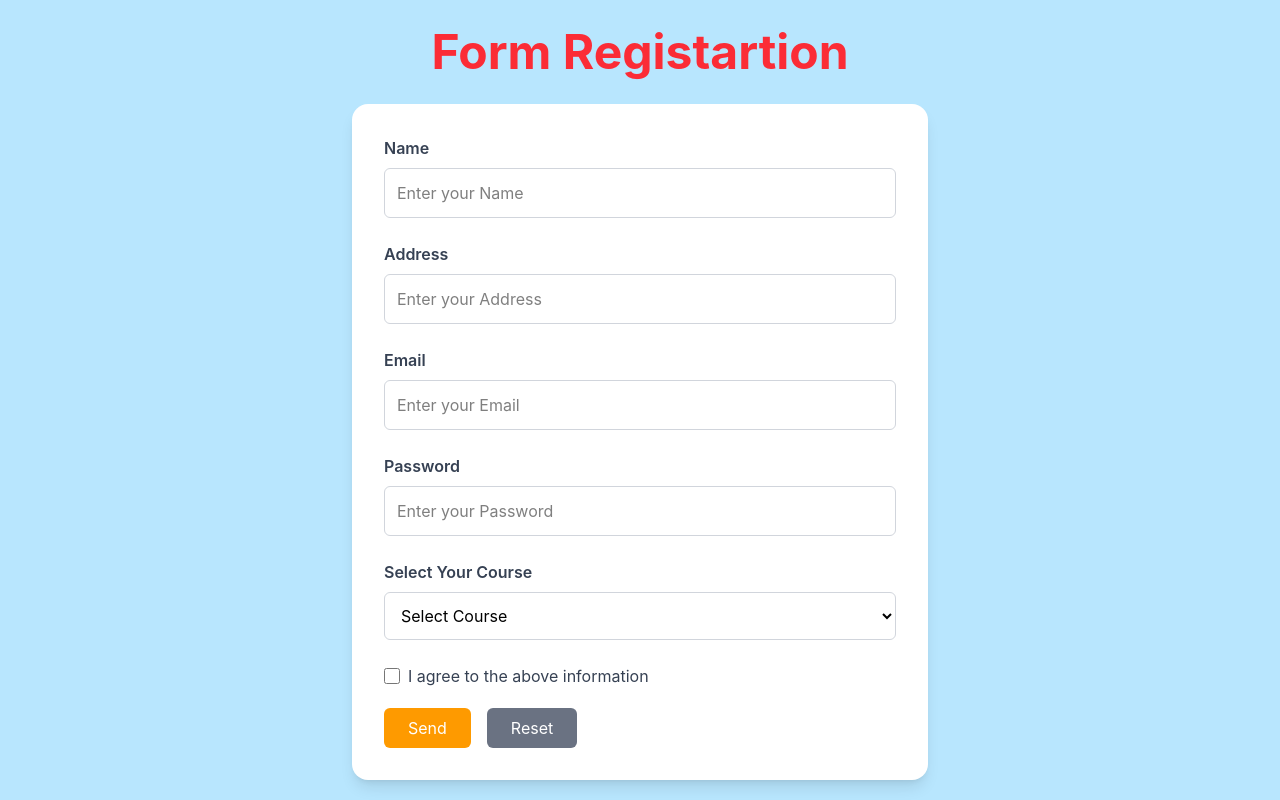
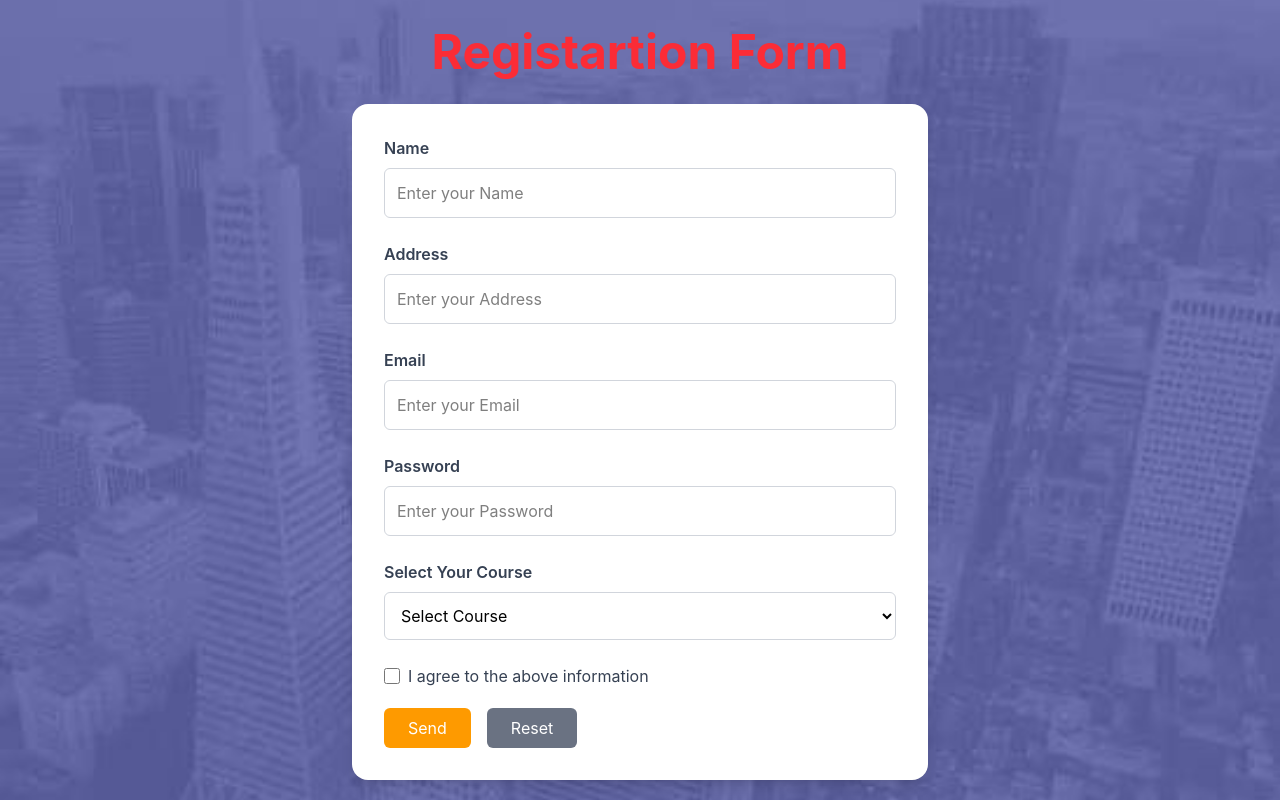
Before and after one commit to Lakshmitechnology/Registration-form, a website: page index.html in a window 1280 px wide. Drawn offline with Linux system fonts and the light colour scheme.

```diff
--- a/index.html
+++ b/index.html
@@ -6,8 +6,8 @@
     <title>Document</title>
     <link rel="stylesheet" href="./src/style.css">
 </head>
-<body class="bg-sky-200">
-    <h1 class="text-center text-red-500 text-5xl font-bold mb-5 mt-7">Form Registartion</h1>
+<body class="bg-[url('../image/bg.jpg')] bg-cover bg-center bg-no-repeat min-h-screen">
+    <h1 class="text-center text-red-500 text-5xl font-bold mb-5 mt-7">Registartion Form</h1>
 
    <form onsubmit="return validationform()" class="max-w-xl mx-auto bg-white p-8 rounded-2xl shadow-lg space-y-5 mt-7" >
 
@@ -15,6 +15,7 @@
     <label for="name" class="mb-2 font-semibold text-gray-700">Name</label>
     <input
       type="text"
+
       id="name"
       placeholder="Enter your Name"
       class="border border-gray-300 rounded-md p-3 focus:outline-none focus:ring-2 focus:ring-amber-500"
```
Also changed, not shown: image/bg.jpg (added), image/img.jpg (added), src/style.css.
